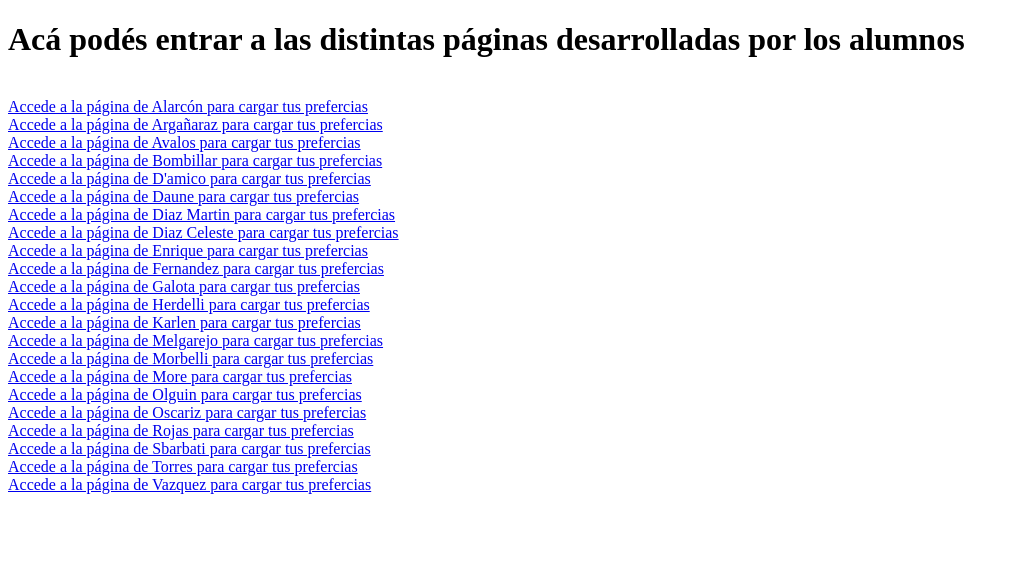
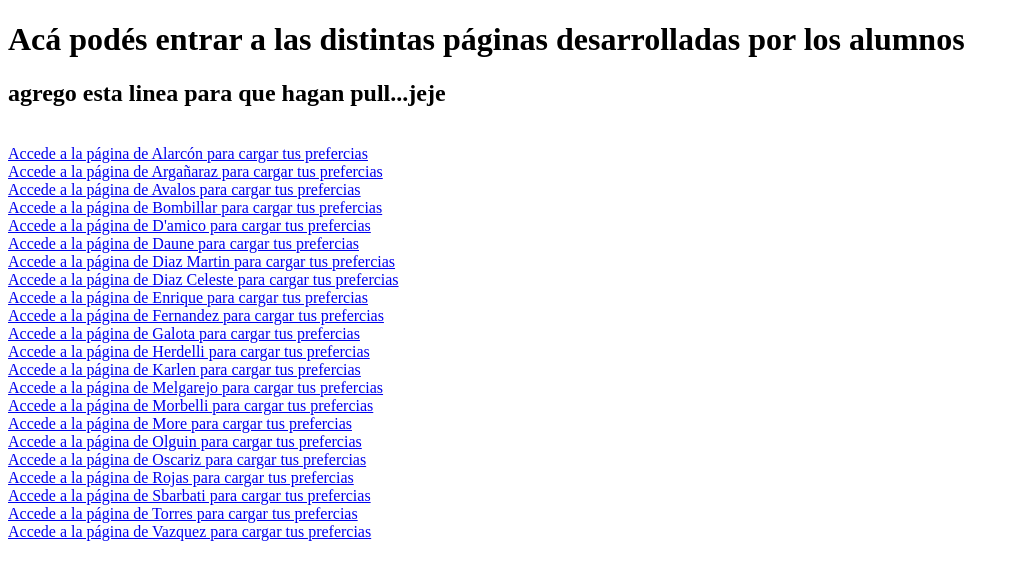
Before and after one commit to aliciaferreira/aliciaferreira.github.io, a plain HTML site: page index.html in a window 1280 px wide. Shown: the whole page, without its empty margins (0-1019 px from the left). Drawn offline with Linux system fonts and the light colour scheme.

Commit message:
actualize

```diff
--- a/index.html
+++ b/index.html
@@ -7,6 +7,7 @@
   </head>
   <body>
     <h1>Acá podés entrar a las distintas páginas desarrolladas por los alumnos</h1>
+    <h2>agrego esta linea para que hagan pull...jeje</h2>
     <br>
     <a href=alarcon.html>Accede a la página de Alarcón para cargar tus prefercias</a><br>
     <a href=arganiaraz.html>Accede a la página de Argañaraz para cargar tus prefercias</a><br>
```
